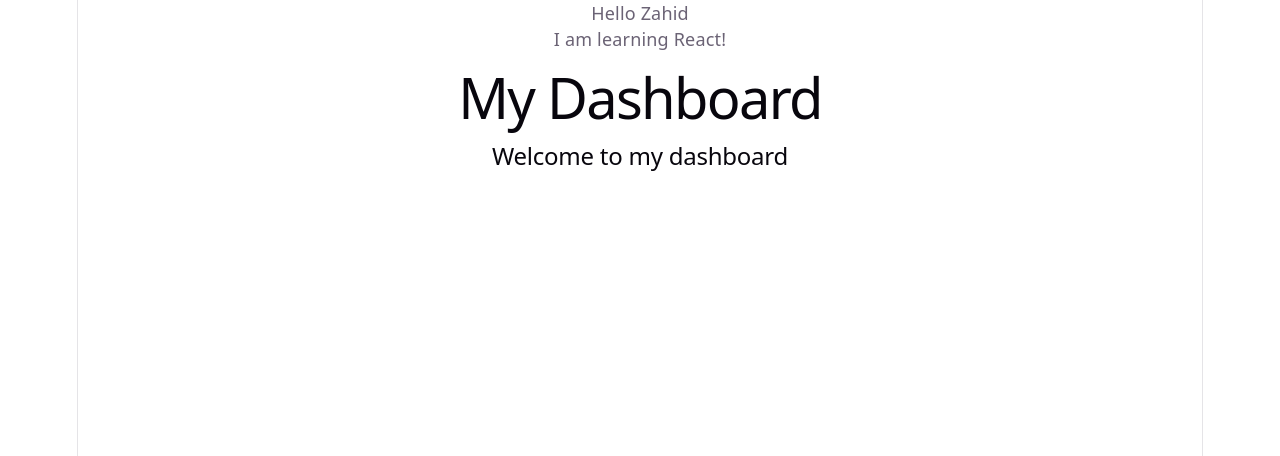
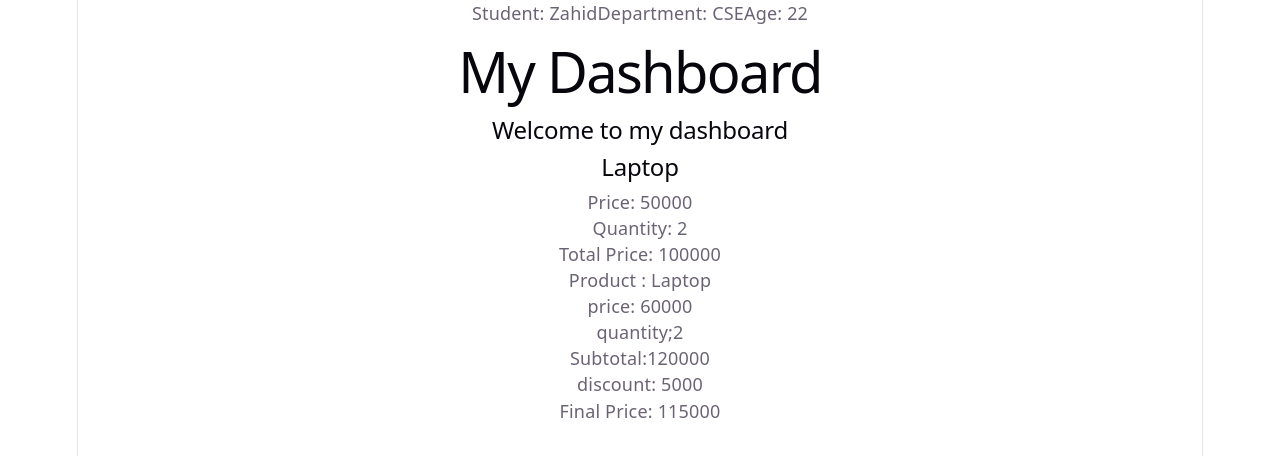
Before and after one commit to zahidhasantonmoy/Next-Level-foundation-course-js-react, a React (Vite) app in the folder React m1/testing-react/: page / in a window 1280 px wide. Shown: the top 456 px of the page. Built offline with nearby package versions, Linux system fonts and the light colour scheme.

Commit message:
Update Greeting component to display static student information

```diff
--- a/React m1/testing-react/src/App.jsx
+++ b/React m1/testing-react/src/App.jsx
@@ -3,12 +3,16 @@ import './App.css'
 import Greeting from './Greeting.jsx'
 import Header from './Header.jsx'
 import Content from './Content.jsx'
+import Product from './Product.jsx'
+import Order from './Order.jsx'
 function App() {
  return (
   <>
   <Greeting></Greeting>
   <Header></Header>
   <Content></Content>
+  <Product></Product>
+  <Order/>
 
   </>
   );
--- a/React m1/testing-react/src/Greeting.jsx
+++ b/React m1/testing-react/src/Greeting.jsx
@@ -1,8 +1,18 @@
-export default function Greeting({ name }) {
+export default function Greeting() {
+const Student= "Zahid";
+const Department= "CSE";
+const Age= 22;
+
   return (
+
+<>
     <div>
-      <p>Hello Zahid</p>
-      <p>I am learning React!</p>
+         Student: {Student}
+
+        Department: {Department}
+
+        Age: {Age}
     </div>
+    </>
   );
 }
--- /dev/null
+++ b/React m1/testing-react/src/Order.jsx
@@ -0,0 +1,21 @@
+export default function Order() {
+    const product = "Laptop";
+    const price = 60000;
+    const quantity = 2;
+    const discount = 5000;
+    return(
+        <>
+        <div>
+        <p>Product : {product}</p>
+        <p>price: {price}</p>
+            <p>quantity;{quantity}</p>
+            <p>Subtotal:{quantity*price}</p>
+        <p>discount: {discount}</p>
+        <p>Final Price: {(quantity*price)-discount}</p>
+
+
+        </div>
+
+        </>
+    );
+}
--- /dev/null
+++ b/React m1/testing-react/src/Product.jsx
@@ -0,0 +1,15 @@
+export default function Product() {
+    const productName = "Laptop";
+    const price = 50000;
+    const quantity = 2;
+  return (
+    <>
+    <div>
+      <h2>{productName}</h2>
+      <p>Price: {price}</p>
+      <p>Quantity: {quantity}</p>
+      <p>Total Price: {price * quantity}</p>
+    </div>
+    </>
+  );
+}
```
Also changed, not shown: React m1/testing-react/src/UserProfile.jsx (added, +14 -0 lines).
